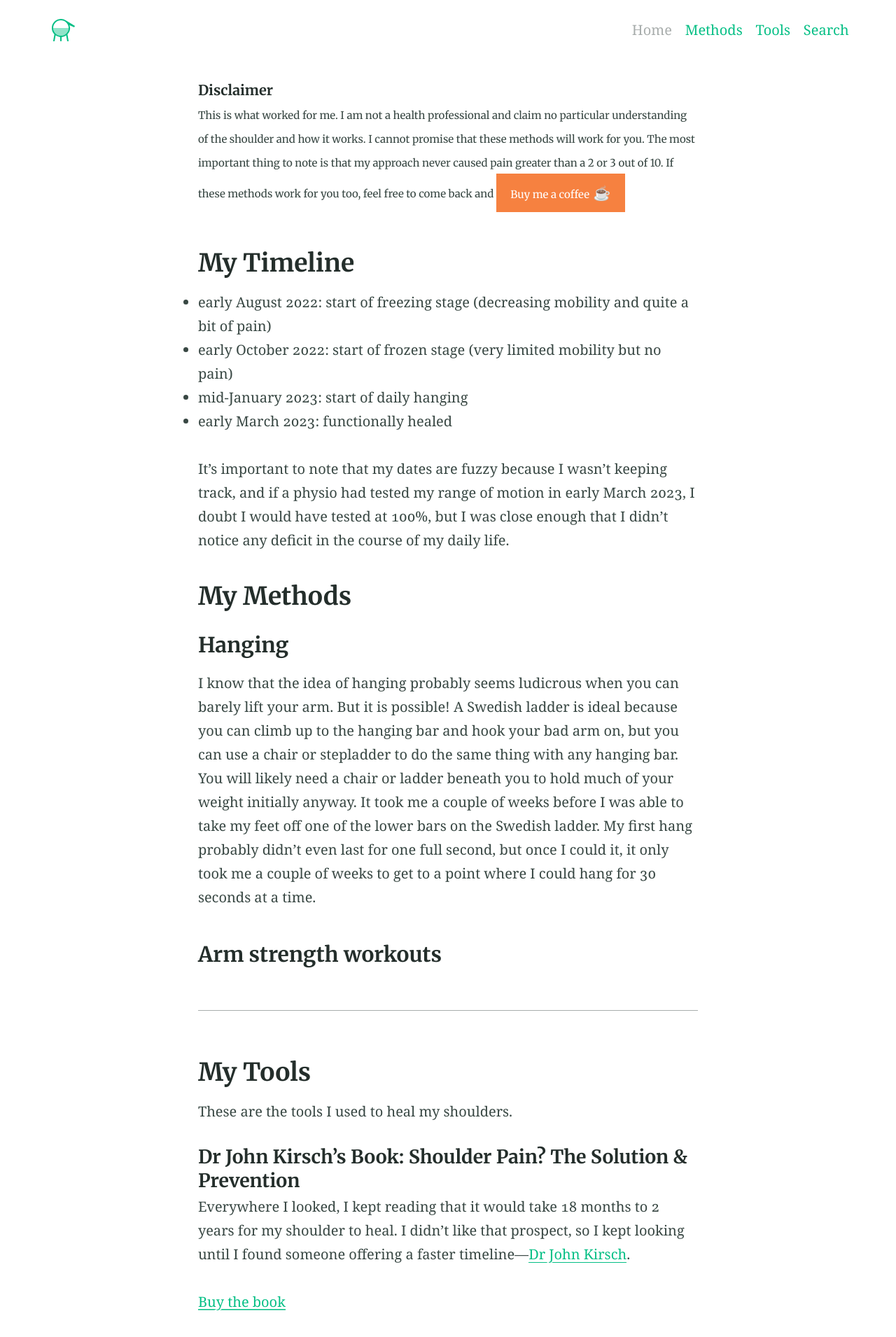
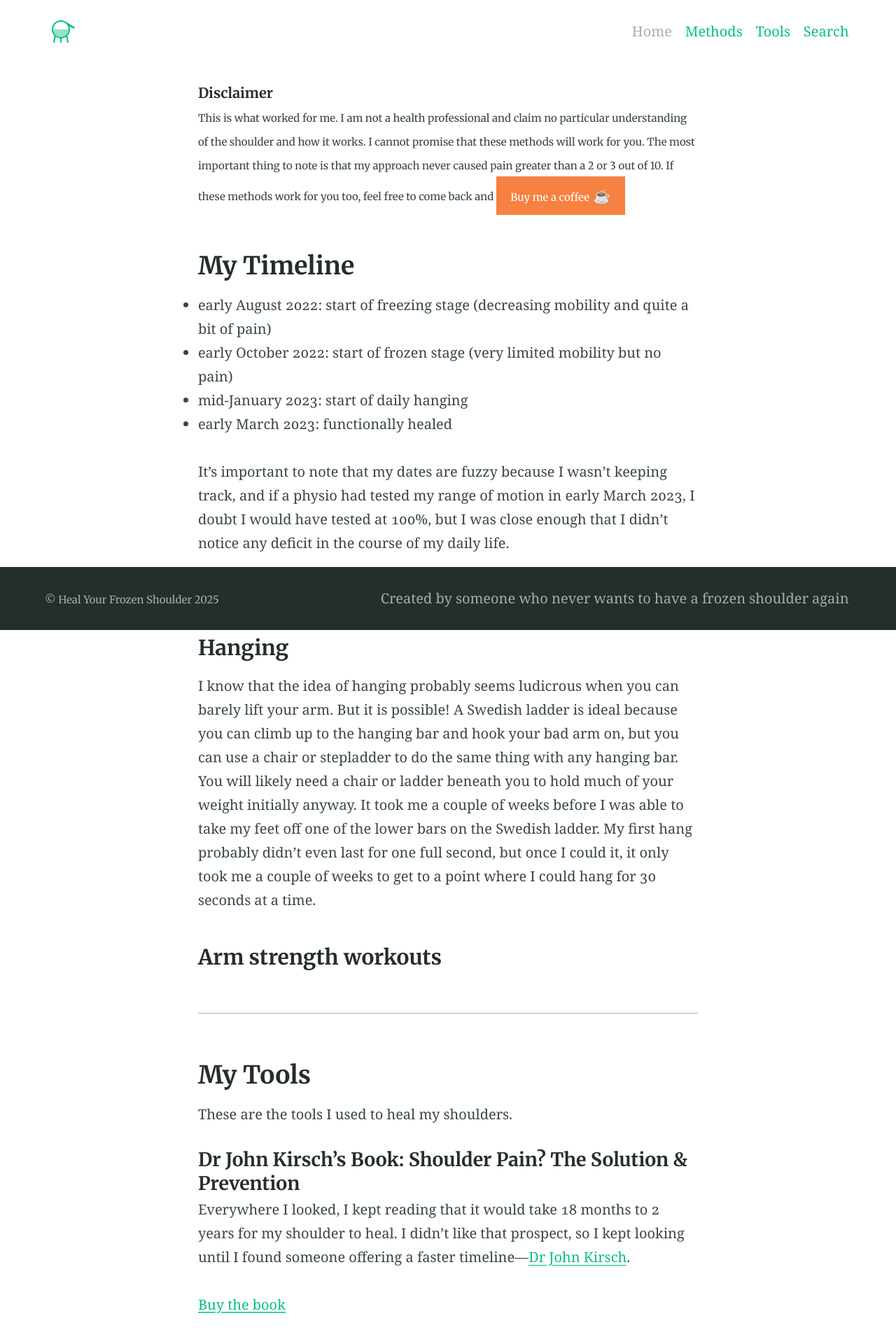
Before and after one commit to suzycc/heal-frozen-shoulder, a Jekyll site: the page built from index.md, in a window 1280 px wide. Shown: the top 1910 px of the page at 70% size. Built offline with Jekyll 4.4.1, drawn with Linux system fonts in a browser that asks for light colours; Markdown is read by kramdown in place of the engine named in the settings.

Commit message:
Update _theme.scss

```diff
--- a/_sass/_theme.scss
+++ b/_sass/_theme.scss
@@ -12,6 +12,7 @@
   width: 90%;
   max-width: 1200px;
   margin: 0 auto;
+  height: 10vh;
 }
 
 
```
